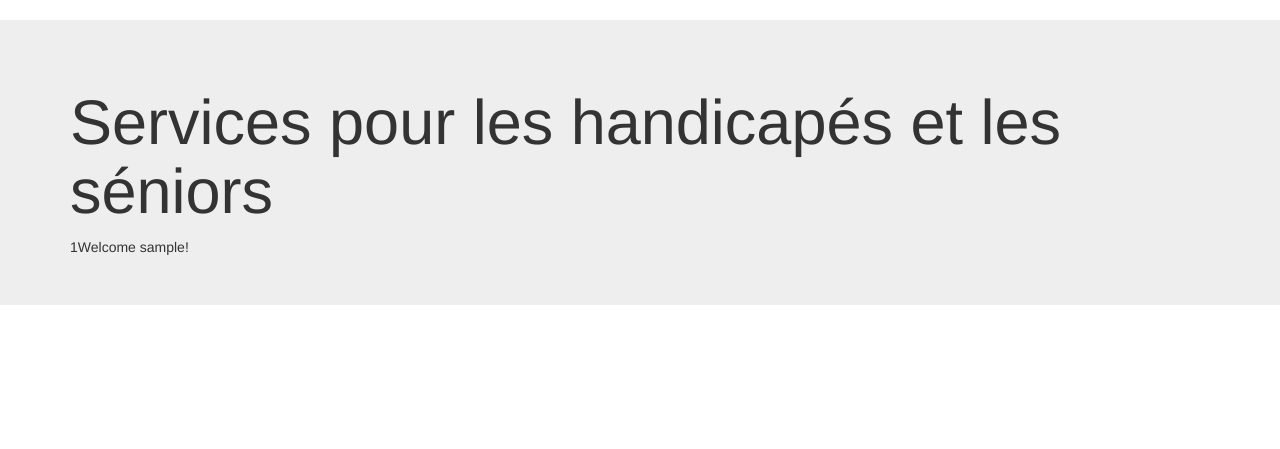
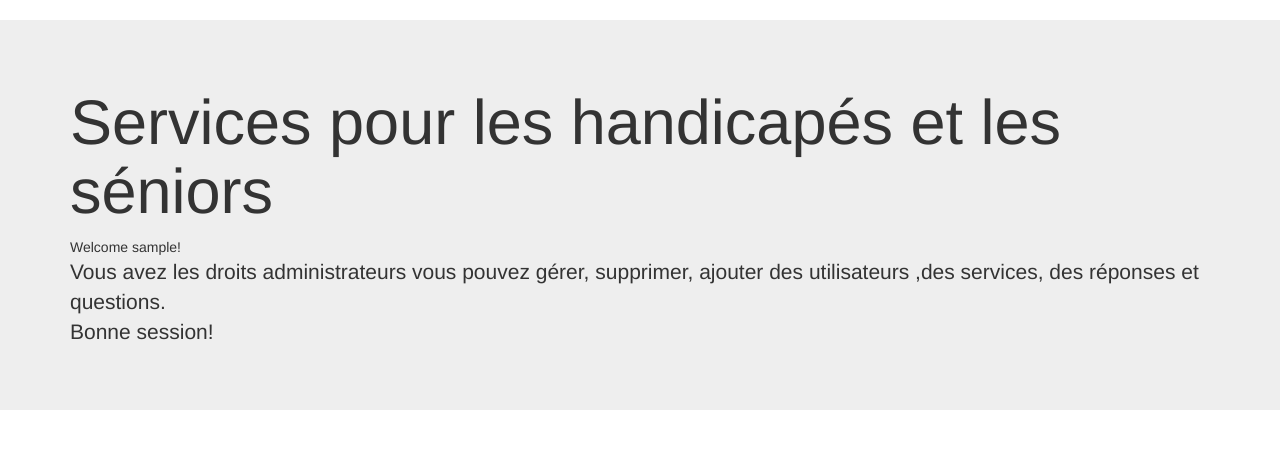
Before and after one commit to michelmassamiri/Simple-web-app, a PHP site: page /site/index.php in a window 1280 px wide. Shown: the part 52-501 px from the top of the page. Run offline with PHP 8.4, Linux system fonts and the light colour scheme; the visitor is signed in with stand-in values (Sample User, id 1).

Commit message:
update welcome.php

```diff
--- a/site/view/welcome.php
+++ b/site/view/welcome.php
@@ -3,12 +3,26 @@
 		<h1> Services pour les handicapés et les séniors </h1>
 <?php
      session_start();
+if( !isset($_SESSION['session_id']) || session_id() == $_SESSION['session_id']){
+    session_regenerate_id();
+    $_SESSION['session_id'] = session_id();
+}
+if(!isset($_SESSION["login"])){
+    $auteur = "Anonyme";
+    $_SESSION['droits'] = 0;
+}
 if (!isset($_SESSION["login"])) {
     include_once("login.php");
 }
 else{
-            echo $_SESSION["droits"];
     echo "Welcome " . $_SESSION["login"] . "!<br\>";
+    if($_SESSION['droits'] == 1){
+        echo '<p>Vous avez les droits administrateurs vous pouvez gérer, supprimer, ajouter des utilisateurs ,des services, des réponses et questions.<br/>Bonne session!</p>';
+    }
+    else{
+        echo'<p>Bonjour chèr(e)s client(e)s vous avez la possibilité sur se site de poser des questions sur vos besoins mais aussi de répondre aux questions des autres personnes dans la section FAQ.</p>
+<p>Vous pouvez aussi consulter les services disponibles dans la section \"les services\"</p>';
+    }
 
 }
 ?>
```
Also changed, not shown: site/view/vueFAQ.php (+12 -2 lines). Lines whose indentation alone changed are shown as unchanged.
